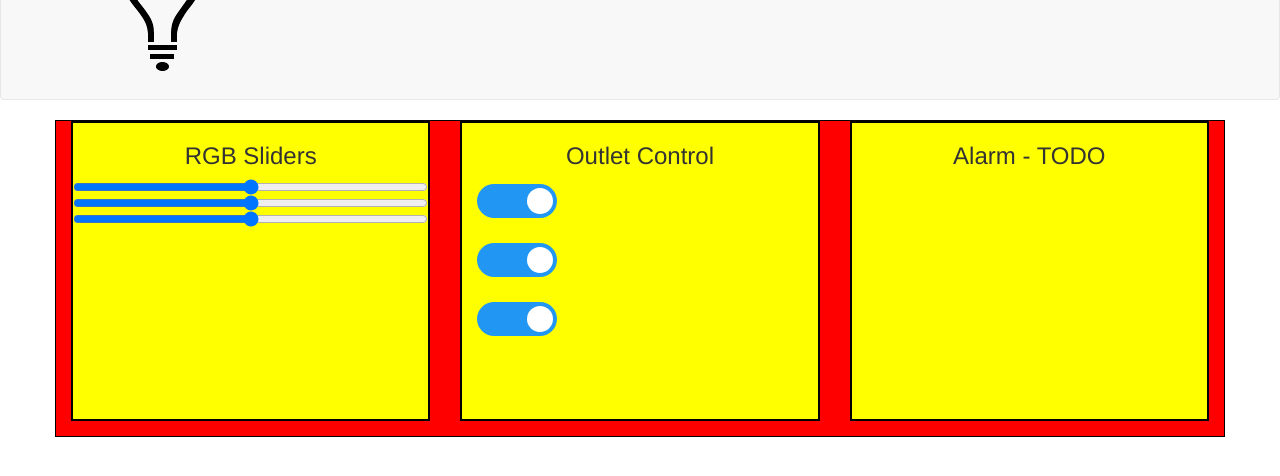
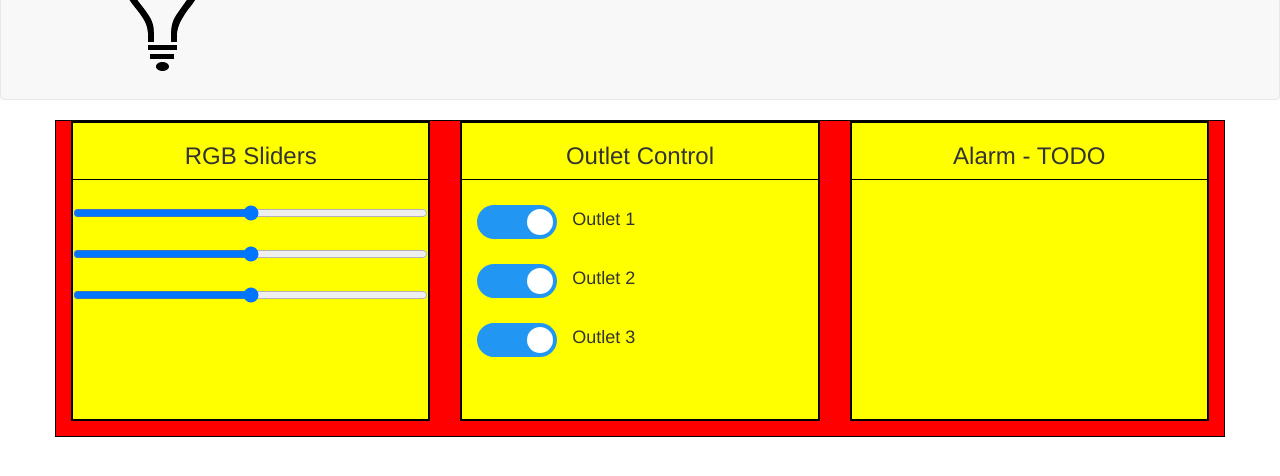
Before and after one commit to cisasteelersfan/node-leds, a plain HTML site: page public_test/index.html in a window 1280 px wide. Shown: the part 82-558 px from the top of the page. Drawn offline with nearby package versions, Linux system fonts and the light colour scheme.

Commit message:
Added basic sliders and toggle buttons

```diff
--- a/public_test/css/styles.css
+++ b/public_test/css/styles.css
@@ -39,6 +39,23 @@ body {
     margin-bottom: 15px;
     border: 2px solid black;
     background-color: yellow;
+}
+
+.top-tile {
+    height: auto;
+    border-bottom: 1px solid black;
+    margin-bottom: 20px;
+}
+
+#main-content div div div div {
+    overflow: hidden;
+}
+
+.range {
+    position: relative;
+    float: left;
+    clear: both;
+    margin: 5px 0px 20px;
 }
 
 .switch {
--- a/public_test/index.html
+++ b/public_test/index.html
@@ -31,32 +31,53 @@
         <div id="home-tiles" class="row">
             <div class="col-md-4 col-sm-6 col-xs-12">
                 <div class="tile">
-                    <h3 class="text-center">RGB Sliders</h3>
-                    <input type="range"></input>
-                    <input type="range"></input>
-                    <input type="range"></input>
-                </div>
-            </div>
-            <div class="col-md-4 col-sm-6 col-xs-12">
-                <div class="tile">
-                    <h3 class="text-center">Outlet Control</h3>
-                    <div class="switch">
-                        <input type="checkbox" checked>
-                        <span class="slider round"></span>
+                    <div class="top-tile">
+                        <h3 class="text-center">RGB Sliders</h3>
                     </div>
-                    <div class="switch">
-                        <input type="checkbox" checked>
-                        <span class="slider round"></span>
+                    <div>
+                        <input class="range" type="range"></input>
                     </div>
-                    <div class="switch">
-                        <input type="checkbox" checked>
-                        <span class="slider round"></span>
+                    <div>
+                        <input class="range" type="range"></input>
+                    </div>
+                    <div>
+                        <input class="range" type="range"></input>
                     </div>
                 </div>
             </div>
             <div class="col-md-4 col-sm-6 col-xs-12">
                 <div class="tile">
-                    <h3 class="text-center">Alarm - TODO</h3>
+                    <div class="top-tile">
+                        <h3 class="text-center">Outlet Control</h3>
+                    </div>
+                    <div>
+                        <label class="switch">
+                            <input type="checkbox" checked>
+                            <span class="slider round"></span>
+                        </label>
+                        <h4 class="">Outlet 1</h4>
+                    </div>
+                    <div>
+                        <label class="switch">
+                            <input type="checkbox" checked>
+                            <span class="slider round"></span>
+                        </label>
+                        <h4 class="">Outlet 2</h4>
+                    </div>
+                    <div>
+                        <label class="switch">
+                            <input type="checkbox" checked>
+                            <span class="slider round"></span>
+                        </label>
+                        <h4 class="">Outlet 3</h4>
+                    </div>
+                </div>
+            </div>
+            <div class="col-md-4 col-sm-6 col-xs-12">
+                <div class="tile">
+                    <div class="top-tile">
+                        <h3 class="text-center">Alarm - TODO</h3>
+                    </div>
                 </div>
             </div>
         </div>
```
